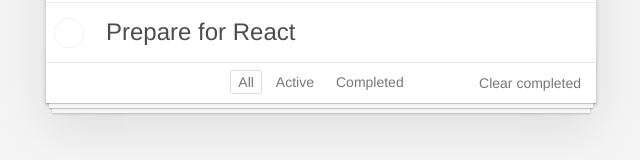
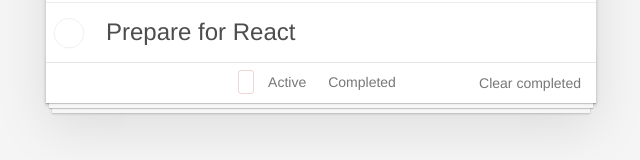
Before and after one commit to SzBor/React-Todo-App, a React (Create React App) app: page / in a window 1280 px wide. Shown: the part 313-473 px from the top of the page, without its empty margins (319-959 px from the left). Built offline with nearby package versions, Linux system fonts and the light colour scheme.

Commit message:
using map to render options

```diff
--- a/src/Todo.js
+++ b/src/Todo.js
@@ -5,6 +5,22 @@
 import data from "./tasks.json";
 
 console.log(data);
+
+const options = [
+  {
+    href: "",
+    isActive: true,
+    labe: "All"
+  },
+  {
+    href: "active",
+    label: "Active"
+  },
+  {
+    href: "completed",
+    label: "Completed"
+  }
+];
 
 class Todo extends Component {
   render() {
@@ -31,17 +47,16 @@
           <footer className="footer">
             <span className="todo-count" />
             <ul className="filters">
-              <li>
-                <a href="#/" className="selected">
-                  All
-                </a>
-              </li>
-              <li>
-                <a href="#/active">Active</a>
-              </li>
-              <li>
-                <a href="#/completed">Completed</a>
-              </li>
+              {options.map(option => (
+                <li>
+                  <a
+                    href={`#/${option.href}`}
+                    className={option.isActive ? "selected" : ""}
+                  >
+                    {option.label}
+                  </a>
+                </li>
+              ))}
             </ul>
             <button className="clear-completed">Clear completed</button>
           </footer>
```
